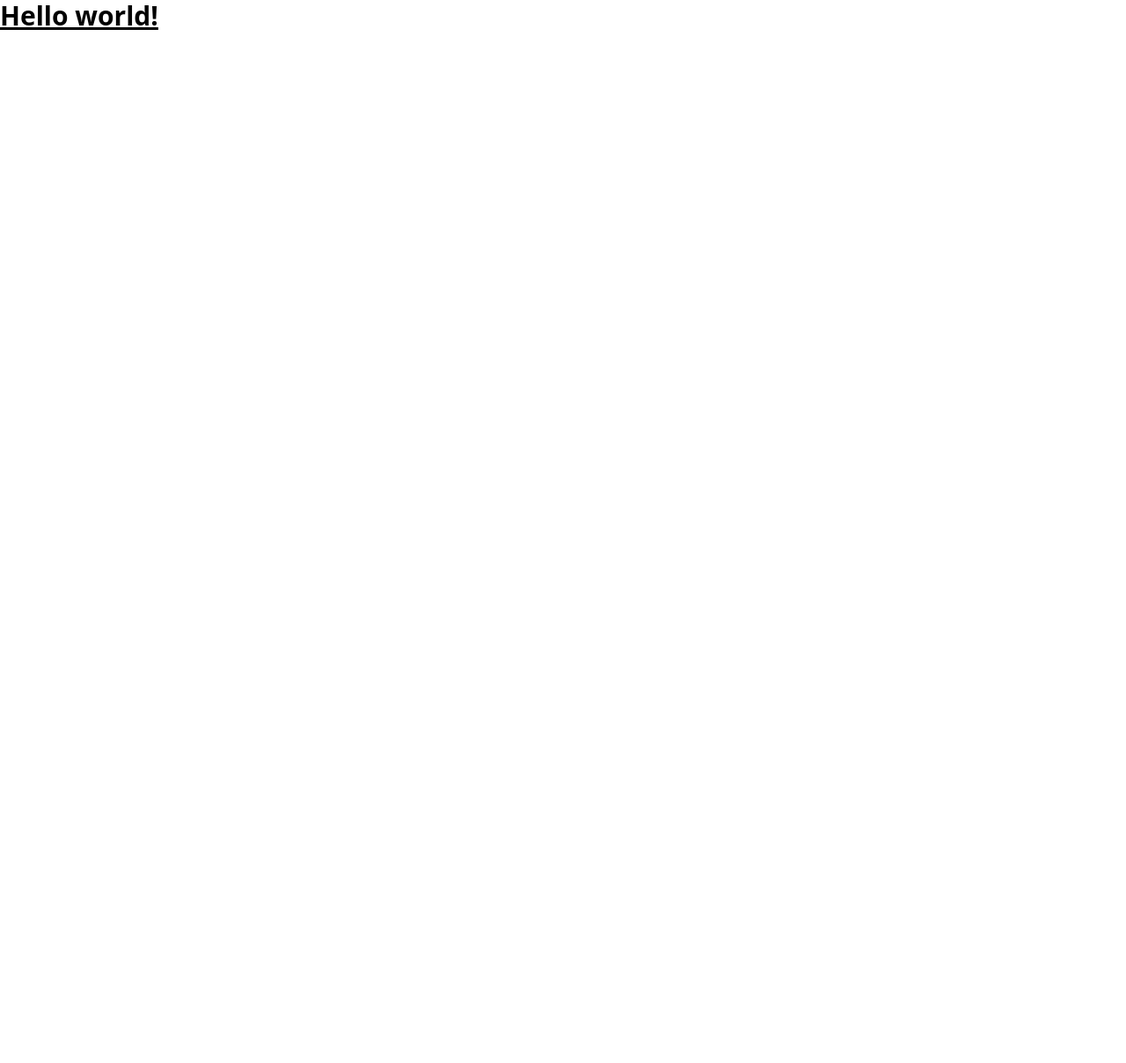
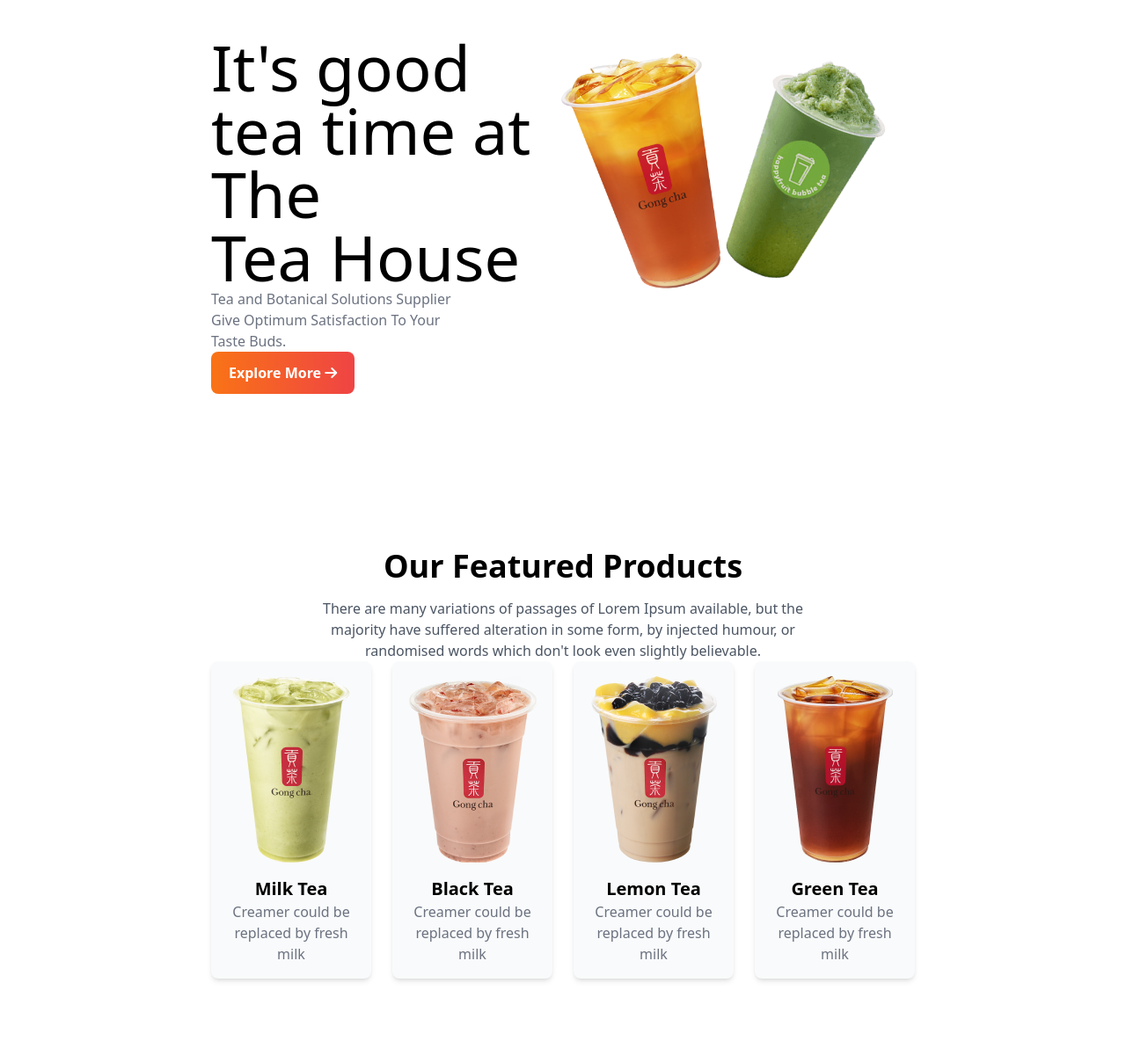
Before and after one commit to jewel-barua-code/tea-house-project, a plain HTML site: page index.html in a window 1280 px wide. Shown: the whole page at 88% size. Before the commit the page ends 800 px from the top, so only its background shows below. Drawn offline with nearby package versions, Linux system fonts and the light colour scheme.

Commit message:
feature section completed

```diff
--- a/index.html
+++ b/index.html
@@ -1,8 +1,8 @@
 <!DOCTYPE html>
 <html lang="en">
   <head>
-    <meta charset="UTF-8">
-    <meta name="viewport" content="width=device-width, initial-scale=1.0">
+    <meta charset="UTF-8" />
+    <meta name="viewport" content="width=device-width, initial-scale=1.0" />
     <title>Tea House Project</title>
     <!-- Tailwind CSS CDN -->
     <script src="https://cdn.tailwindcss.com"></script>
@@ -11,22 +11,98 @@
         theme: {
           extend: {
             colors: {
-                clifford: '#da373d',
-              }
-            }
-          }
-        }
+              clifford: "#da373d",
+            },
+          },
+        },
+      };
     </script>
     <!-- Google Fonts CDN -->
-    <link rel="preconnect" href="https://fonts.googleapis.com">
-    <link rel="preconnect" href="https://fonts.gstatic.com" crossorigin>
-    <link href="https://fonts.googleapis.com/css2?family=Manrope:wght@200..800&display=swap" rel="stylesheet">
+    <link rel="preconnect" href="https://fonts.googleapis.com" />
+    <link rel="preconnect" href="https://fonts.gstatic.com" crossorigin />
+    <link
+      href="https://fonts.googleapis.com/css2?family=Manrope:wght@200..800&display=swap"
+      rel="stylesheet"
+    />
     <!-- Font Awesome CDN -->
-    <script src="https://kit.fontawesome.com/a371134b1e.js" crossorigin="anonymous"></script>
+    <script
+      src="https://kit.fontawesome.com/a371134b1e.js"
+      crossorigin="anonymous"
+    ></script>
   </head>
   <body>
-    <h1 class="text-3xl font-bold underline">
-        Hello world!
+    <main class="max-w-screen-lg mx-auto px-16 lg:px-28">
+      <!-- Header Section -->
+      <header class="lg:flex pt-10 mb-20">
+        <!-- Text Content -->
+        <div>
+          <h1 class="text-5xl md:text-7xl">
+            It's good <br />
+            tea time at The <br />
+            Tea House
           </h1>
+          <p class="text-gray-500 w-3/4">
+            Tea and Botanical Solutions Supplier Give Optimum Satisfaction To
+            Your Taste Buds.
+          </p>
+          <button
+            class="bg-gradient-to-r from-orange-500 to-red-500 px-5 py-3 rounded-lg text-white font-bold"
+          >
+            Explore More <i class="fa-solid fa-arrow-right"></i>
+          </button>
+        </div>
+        <!-- Image Content -->
+        <div>
+          <div>
+            <img class="w-full" src="images/banner.png" alt="" />
+          </div>
+          <div></div>
+        </div>
+      </header>
+
+      <!-- Feature Product Section -->
+      <section class="py-8 lg:py-24">
+        <!-- Title -->
+        <div class="text-center">
+          <h1 class="text-3xl md:text-4xl font-bold mb-4">Our Featured Products</h1>
+          <p class="text-gray-600 max-w-xl mx-auto">
+            There are many variations of passages of Lorem Ipsum available, but
+            the majority have suffered alteration in some form, by injected
+            humour, or randomised words which don't look even slightly
+            believable.
+          </p>
+        </div>
+        <div class="grid grid-cols-1 md:grid-cols-2 lg:grid-cols-4 gap-6 text-center">
+          <div class="rounded-lg shadow-md bg-gray-50 overflow-hidden">
+            <img class="mx-auto pt-4" src="images/tea-1.png" alt="">
+           <div class="p-4">
+            <h2 class="font-bold text-xl">Milk Tea</h2>
+            <p class="text-gray-500">Creamer could be replaced by fresh milk</p>
+           </div>
+          </div>
+          <div class="rounded-lg shadow-md bg-gray-50 overflow-hidden">
+            <img class="mx-auto pt-4" src="images/tea-2.png" alt="">
+           <div class="p-4">
+            <h2 class="font-bold text-xl">Black Tea</h2>
+            <p class="text-gray-500">Creamer could be replaced by fresh milk</p>
+           </div>
+          </div>
+          <div class="rounded-lg shadow-md bg-gray-50 overflow-hidden">
+            <img class="mx-auto pt-4" src="images/tea-3.png" alt="">
+           <div class="p-4">
+            <h2 class="font-bold text-xl">Lemon Tea</h2>
+            <p class="text-gray-500">Creamer could be replaced by fresh milk</p>
+           </div>
+          </div>
+          <div class="rounded-lg shadow-md bg-gray-50 overflow-hidden">
+            <img class="mx-auto pt-4" src="images/tea-4.png" alt="">
+           <div class="p-4">
+            <h2 class="font-bold text-xl">Green Tea</h2>
+            <p class="text-gray-500">Creamer could be replaced by fresh milk</p>
+           </div>
+          </div>
+        </div>
+      </section>
+    </main>
   </body>
 </html>
```
Lines whose indentation alone changed are shown as unchanged.
